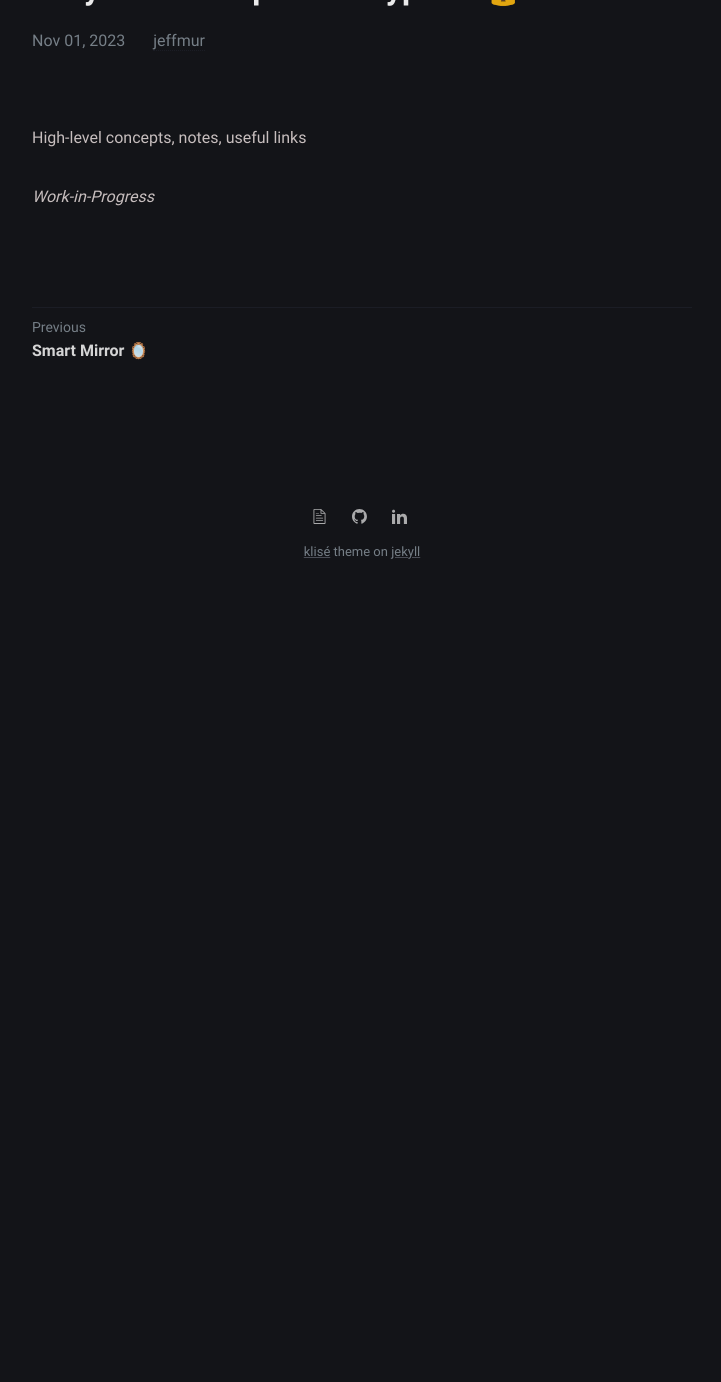
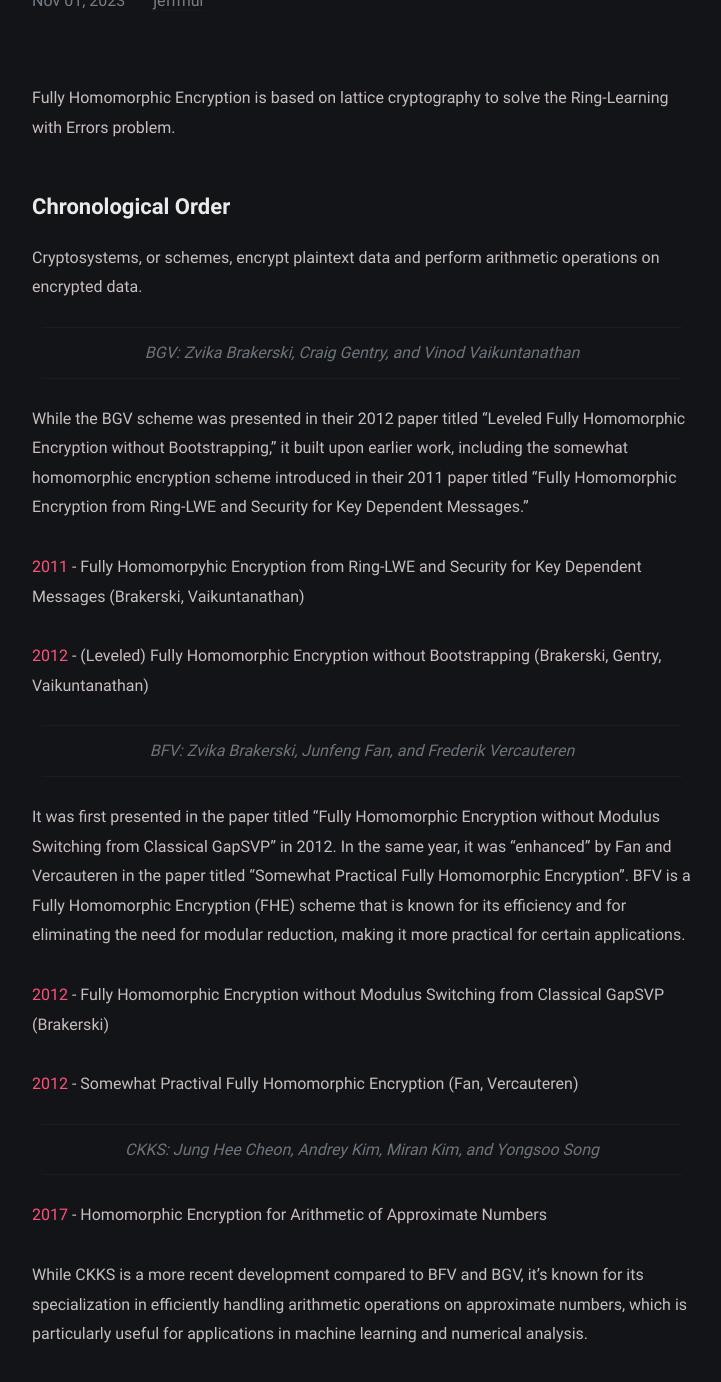
Before and after one commit to jeffmur/dev, a Jekyll site: the page built from _posts/research-fhe/2023-11-1-fhe.md, in a window 1280 px wide and 1400 px high, scrolled down 270 px. Shown: the top 1382 px of the window, without its empty margins (278-999 px from the left). Built offline with Jekyll 4.4.1, drawn with Linux system fonts in a browser that asks for light colours; before the commit the page ends 900 px from its top, so only the background shows below that; some of the changed text lies outside the part shown.

Commit message:
FHE + Lattice Cryptography

```diff
--- a/_posts/research-fhe/2023-11-1-fhe.md
+++ b/_posts/research-fhe/2023-11-1-fhe.md
@@ -2,9 +2,32 @@
 layout: post
 title: Fully Homomorphic Encryption 🔒
 date: 2023-11-01
-tags: [c,c++]
 categories: research
 ---
-High-level concepts, notes, useful links
+Fully Homomorphic Encryption is based on lattice cryptography to solve the Ring-Learning with Errors problem.
 
-*Work-in-Progress*
+## Chronological Order
+
+Cryptosystems, or schemes, encrypt plaintext data and perform arithmetic operations on encrypted data.
+
+> BGV: Zvika Brakerski, Craig Gentry, and Vinod  Vaikuntanathan
+
+While the BGV scheme was presented in their 2012 paper titled "Leveled Fully Homomorphic Encryption without Bootstrapping," it built upon earlier work, including the somewhat homomorphic encryption scheme introduced in their 2011 paper titled "Fully Homomorphic Encryption from Ring-LWE and Security for Key Dependent Messages."
+
+[2011](https://www.wisdom.weizmann.ac.il/~zvikab/localpapers/IdealHom.pdf) - Fully Homomorpyhic Encryption from Ring-LWE and Security for Key Dependent Messages (Brakerski, Vaikuntanathan)
+
+[2012](https://dl.acm.org/doi/10.1145/2090236.2090262) - (Leveled) Fully Homomorphic Encryption without Bootstrapping (Brakerski, Gentry, Vaikuntanathan)
+
+> BFV: Zvika Brakerski, Junfeng Fan, and Frederik Vercauteren
+
+It was first presented in the paper titled "Fully Homomorphic Encryption without Modulus Switching from Classical GapSVP" in 2012. In the same year, it was "enhanced" by Fan and Vercauteren in the paper titled "Somewhat Practical Fully Homomorphic Encryption". BFV is a Fully Homomorphic Encryption (FHE) scheme that is known for its efficiency and for eliminating the need for modular reduction, making it more practical for certain applications.
+
+[2012](https://eprint.iacr.org/2012/078.pdf) - Fully Homomorphic Encryption without Modulus Switching from Classical GapSVP (Brakerski)
+
+[2012](https://eprint.iacr.org/2012/144.pdf) - Somewhat Practival Fully Homomorphic Encryption (Fan,  Vercauteren)
+
+> CKKS: Jung Hee Cheon, Andrey Kim, Miran Kim, and Yongsoo Song
+
+[2017](https://eprint.iacr.org/2016/421.pdf) - Homomorphic Encryption for Arithmetic of Approximate Numbers
+
+While CKKS is a more recent development compared to BFV and BGV, it's known for its specialization in efficiently handling arithmetic operations on approximate numbers, which is particularly useful for applications in machine learning and numerical analysis.
```
Also changed, not shown: _posts/research-fhe/2023-10-1-lattice.md (added, +83 -0 lines).
